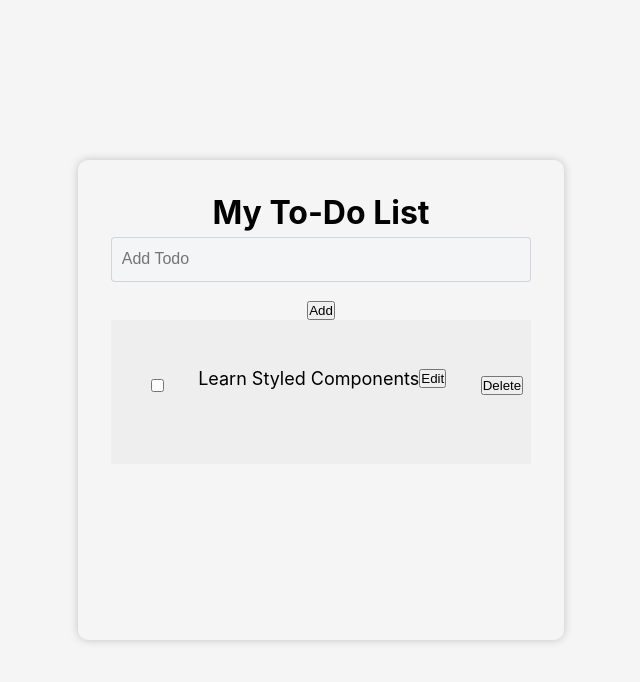
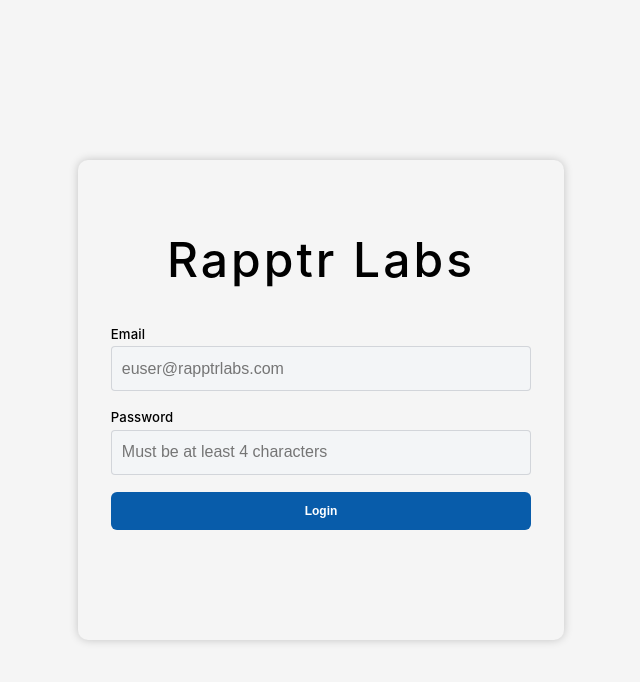
Before and after one commit to Hubnotch/react-challenge, a React (Create React App) app: page / in a window 1280 px wide. Shown: the top 682 px of the page, without its empty margins (319-959 px from the left). Built offline with nearby package versions, Linux system fonts and the light colour scheme.

Commit message:
Message of appreciation

```diff
--- a/src/App.tsx
+++ b/src/App.tsx
@@ -1,5 +1,5 @@
 import React from "react";
-// import Form from "./page/Form";
+import Form from "./page/Form";
 import Todo from "./page/Todo";
 import { BodyContainer, FormContainer } from "./styles/styles";
 
@@ -7,8 +7,8 @@
   return (
 <BodyContainer>
 <FormContainer>
-      {/* <Form /> */}
-      <Todo/>
+      <Form />
+      {/* <Todo/> */}
    </FormContainer>
 </BodyContainer>
   );
--- a/src/components/Task/Task.tsx
+++ b/src/components/Task/Task.tsx
@@ -1,7 +1,7 @@
 import React,{useState} from 'react'
-import { Label } from '../../styles/styles';
+
 import { ITodoStore } from '../../typings';
-// import Input from '../Input/Input';
+
 import "./Task.css"
 function Task({ todo, onChange, onDelete }:{todo:ITodoStore,onChange:(todo:ITodoStore)=>void,onDelete:(id:number)=>void}) {
 
```
Also changed, not shown: 1 other file (tests, documents, lock files or other folders).
